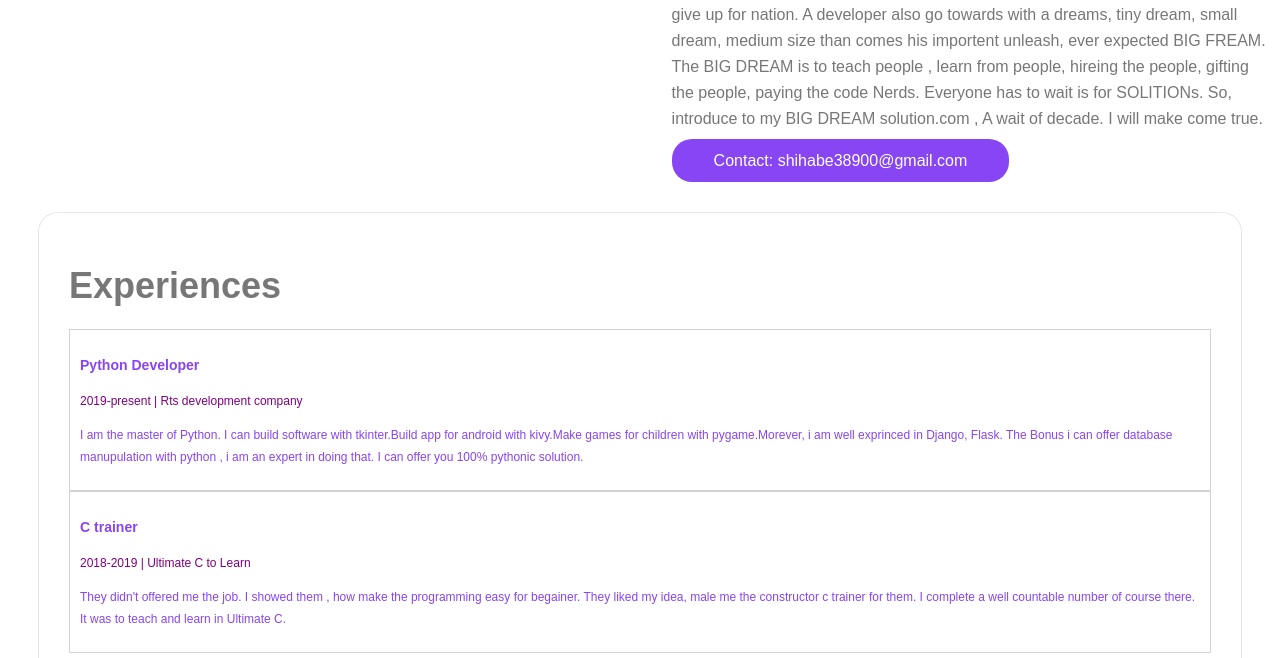
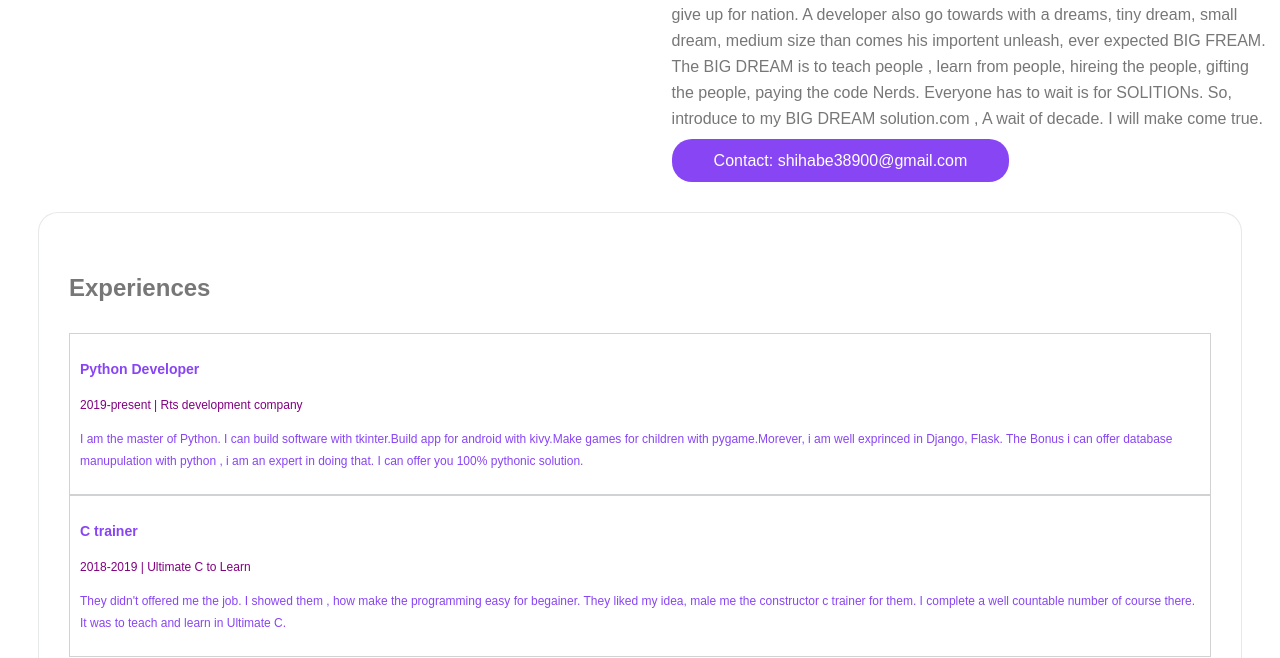
Before and after one commit to shihabuddin413/shihabrts, a plain HTML site: page index.html in a window 1280 px wide. Shown: the part 442-1100 px from the top of the page. Drawn offline with Linux system fonts and the light colour scheme.

Commit message:
Update index.html

```diff
--- a/index.html
+++ b/index.html
@@ -32,7 +32,7 @@
      </section>
 
      <section class="container experiences">
-       <h2>Experiences</h2>
+       <h4>Experiences</h4>
        <div class="experience-item">
            <h3>Python Developer</h3>
            <p class="name_color">2019-present | Rts development company</p>
```
